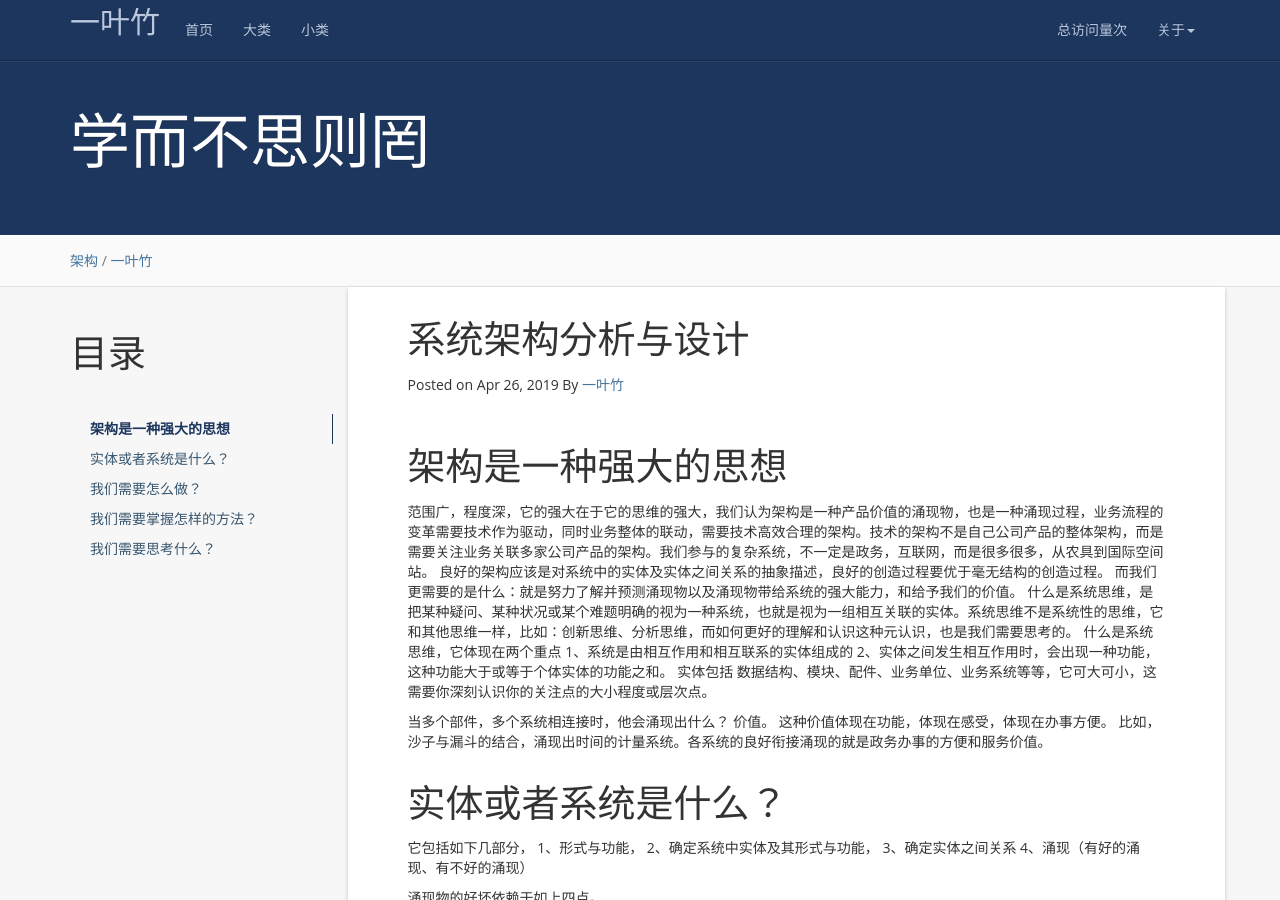
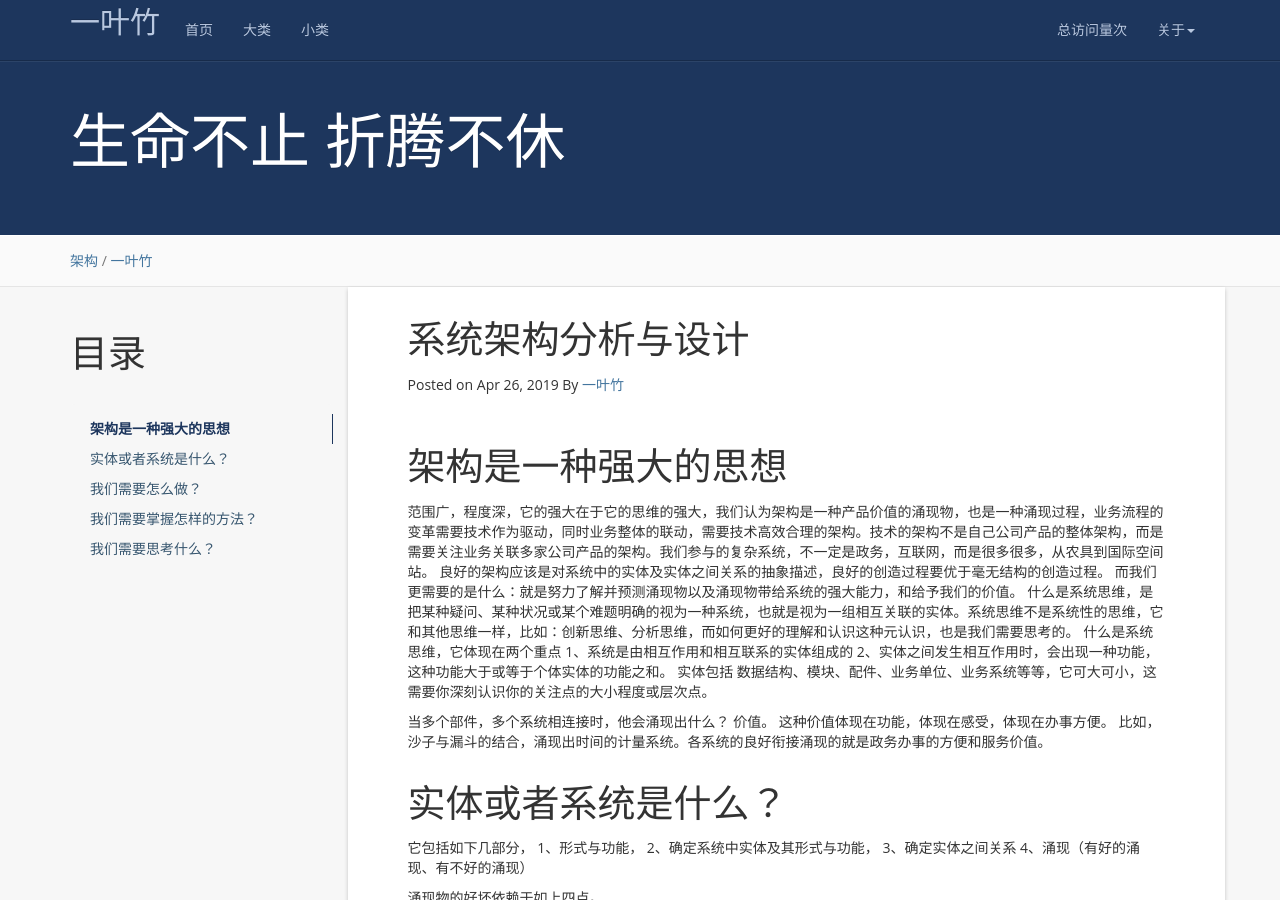
Before and after one commit to wybqq/blog, a Jekyll site: the page built from _posts/2019-04-26-系统架构分析与设计.md, in a window 1280 px wide and 900 px high. Built offline with Jekyll 4.4.1, drawn with Linux system fonts in a browser that asks for light colours; nearby versions of some CDN libraries; comment, search, counter and statistics services are not loaded.

Commit message:
Update _config.yml

```diff
--- a/_config.yml
+++ b/_config.yml
@@ -8,8 +8,8 @@
 baseurl: "/blog"
 description: 学而不思则罔;思而不学则殆;生命不止;折腾不休
 meta_description: 一叶竹;个人博客;生命不止;折腾不休
-motto:  学而不思则罔
-banner: 思而不学则殆
+motto:  生命不止 折腾不休
+banner: 学而不思则罔 思而不学则殆
 
 #permalink: /:categories/:year/:month/:day/:title/
 permalink: /:year/:month/:day/:title/
```
